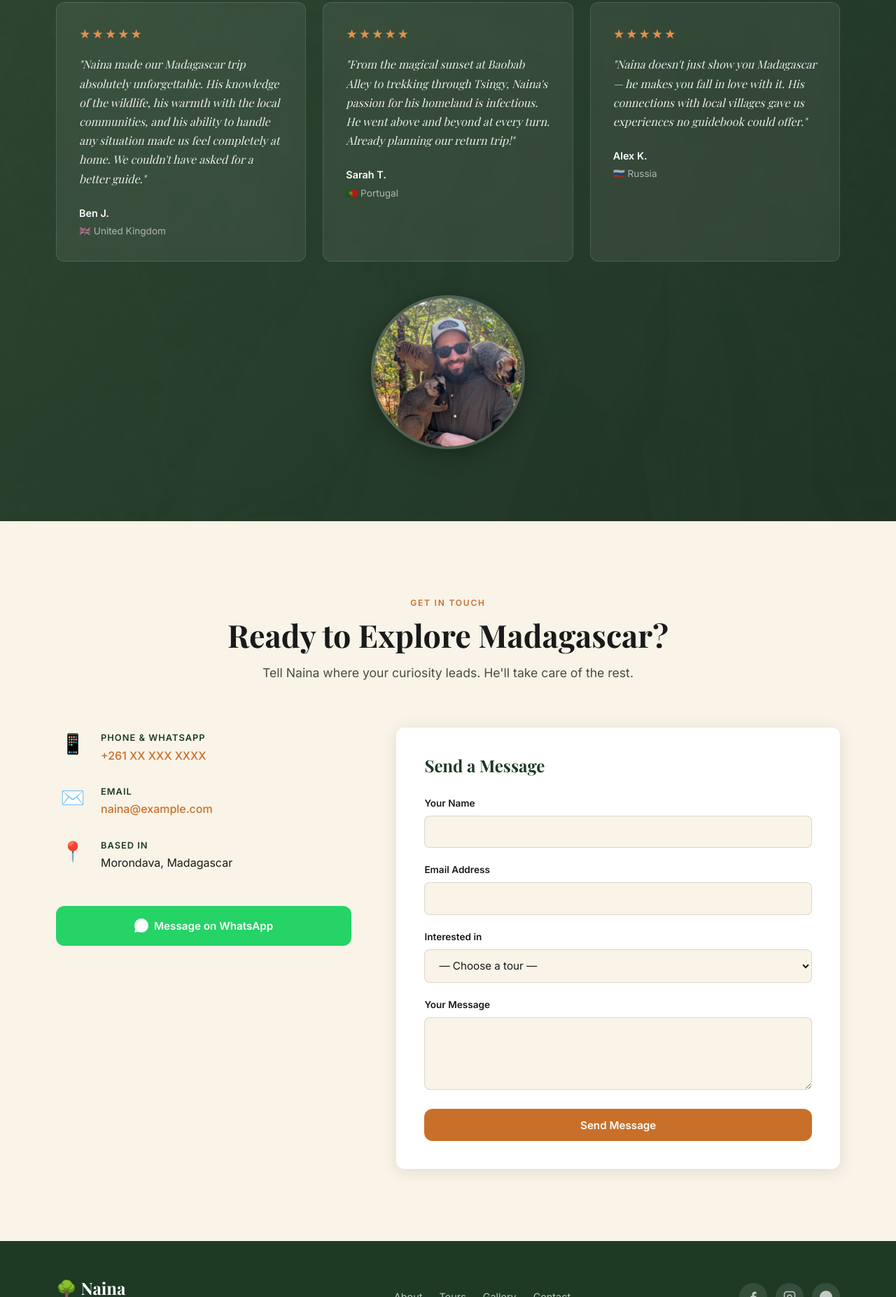
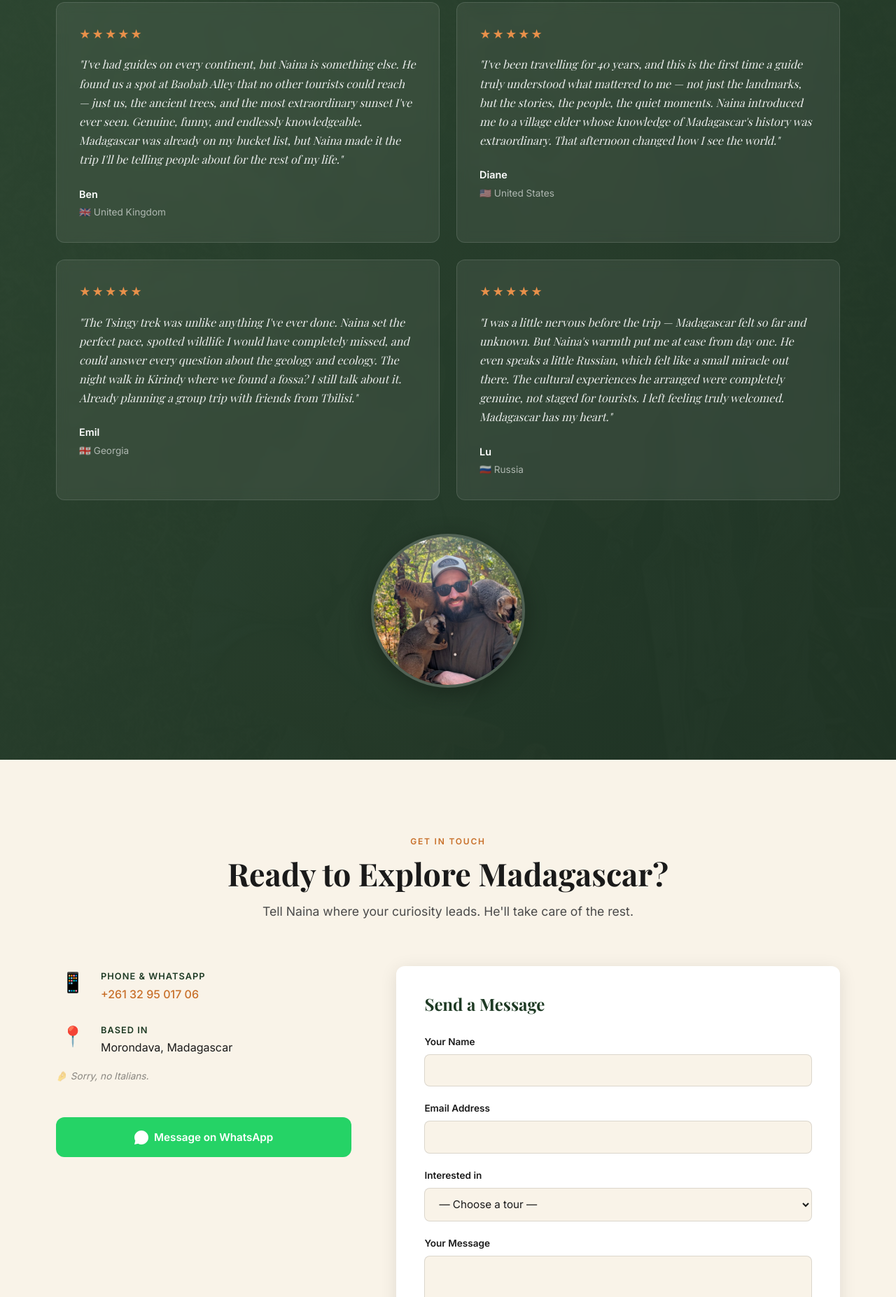
Before and after one commit to assistant-outstride/naina-madagascar, a plain HTML site: page index.html in a window 1280 px wide. Shown: the part 4577-6431 px from the top of the page at 70% size. Drawn offline with nearby package versions, Linux system fonts and the light colour scheme; a web font is replaced by a local one.

Commit message:
Update testimonials (Ben/Diane/Emil/Lu), WhatsApp number, Italian joke, remove email, simplify to EN+FR

```diff
--- a/index.html
+++ b/index.html
@@ -41,9 +41,6 @@
         <ul class="lang-dropdown" id="langDropdown">
           <li data-lang="en" data-flag="🇬🇧" class="active">🇬🇧 English</li>
           <li data-lang="fr" data-flag="🇫🇷">🇫🇷 Français</li>
-          <li data-lang="ru" data-flag="🇷🇺">🇷🇺 Русский</li>
-          <li data-lang="zh" data-flag="🇨🇳">🇨🇳 中文</li>
-          <li data-lang="mg" data-flag="🇲🇬">🇲🇬 Malagasy</li>
         </ul>
       </div>
     </div>
@@ -205,18 +202,23 @@
       <div class="test-grid">
         <div class="test-card reveal">
           <div class="test-stars">★★★★★</div>
-          <blockquote data-i18n="test1_q">"Naina made our Madagascar trip absolutely unforgettable. His knowledge of the wildlife, his warmth with the local communities, and his ability to handle any situation made us feel completely at home. We couldn't have asked for a better guide."</blockquote>
-          <cite><strong>Ben J.</strong> <span data-i18n="test1_loc">🇬🇧 United Kingdom</span></cite>
+          <blockquote data-i18n="test1_q">"I've had guides on every continent, but Naina is something else. He found us a spot at Baobab Alley that no other tourists could reach — just us, the ancient trees, and the most extraordinary sunset I've ever seen. Genuine, funny, and endlessly knowledgeable. Madagascar was already on my bucket list, but Naina made it the trip I'll be telling people about for the rest of my life."</blockquote>
+          <cite><strong>Ben</strong> <span data-i18n="test1_loc">🇬🇧 United Kingdom</span></cite>
         </div>
         <div class="test-card reveal delay-1">
           <div class="test-stars">★★★★★</div>
-          <blockquote data-i18n="test2_q">"From the magical sunset at Baobab Alley to trekking through Tsingy, Naina's passion for his homeland is infectious. He went above and beyond at every turn. Already planning our return trip!"</blockquote>
-          <cite><strong>Sarah T.</strong> <span data-i18n="test2_loc">🇵🇹 Portugal</span></cite>
+          <blockquote data-i18n="test2_q">"I've been travelling for 40 years, and this is the first time a guide truly understood what mattered to me — not just the landmarks, but the stories, the people, the quiet moments. Naina introduced me to a village elder whose knowledge of Madagascar's history was extraordinary. That afternoon changed how I see the world."</blockquote>
+          <cite><strong>Diane</strong> <span data-i18n="test2_loc">🇺🇸 United States</span></cite>
         </div>
         <div class="test-card reveal delay-2">
           <div class="test-stars">★★★★★</div>
-          <blockquote data-i18n="test3_q">"Naina doesn't just show you Madagascar — he makes you fall in love with it. His connections with local villages gave us experiences no guidebook could offer."</blockquote>
-          <cite><strong>Alex K.</strong> <span data-i18n="test3_loc">🇷🇺 Russia</span></cite>
+          <blockquote data-i18n="test3_q">"The Tsingy trek was unlike anything I've ever done. Naina set the perfect pace, spotted wildlife I would have completely missed, and could answer every question about the geology and ecology. The night walk in Kirindy where we found a fossa? I still talk about it. Already planning a group trip with friends from Tbilisi."</blockquote>
+          <cite><strong>Emil</strong> <span data-i18n="test3_loc">🇬🇪 Georgia</span></cite>
+        </div>
+        <div class="test-card reveal">
+          <div class="test-stars">★★★★★</div>
+          <blockquote data-i18n="test4_q">"I was a little nervous before the trip — Madagascar felt so far and unknown. But Naina's warmth put me at ease from day one. He even speaks a little Russian, which felt like a small miracle out there. The cultural experiences he arranged were completely genuine, not staged for tourists. I left feeling truly welcomed. Madagascar has my heart."</blockquote>
+          <cite><strong>Lu</strong> <span data-i18n="test4_loc">🇷🇺 Russia</span></cite>
         </div>
       </div>
       <div class="test-accent">
@@ -237,17 +239,14 @@
         <div class="contact-info reveal">
           <div class="contact-row">
             <span class="contact-icon">📱</span>
-            <div><strong data-i18n="c_phone_label">Phone &amp; WhatsApp</strong><br><a href="https://wa.me/261XXXXXXXX" class="contact-link">+261 XX XXX XXXX</a></div>
-          </div>
-          <div class="contact-row">
-            <span class="contact-icon">✉️</span>
-            <div><strong data-i18n="c_email_label">Email</strong><br><a href="mailto:naina@example.com" class="contact-link">naina@example.com</a></div>
+            <div><strong data-i18n="c_phone_label">Phone &amp; WhatsApp</strong><br><a href="https://wa.me/261329501706" class="contact-link">+261 32 95 017 06</a></div>
           </div>
           <div class="contact-row">
             <span class="contact-icon">📍</span>
             <div><strong data-i18n="c_loc_label">Based in</strong><br><span>Morondava, Madagascar</span></div>
           </div>
-          <a href="https://wa.me/261XXXXXXXX" class="btn btn-wa" target="_blank" rel="noopener">
+          <p class="italian-joke" data-i18n="italian_joke">🤌 <em>Sorry, no Italians.</em></p>
+          <a href="https://wa.me/261329501706" class="btn btn-wa" target="_blank" rel="noopener">
             <svg viewBox="0 0 24 24" width="20" height="20" fill="currentColor"><path d="M17.472 14.382c-.297-.149-1.758-.867-2.03-.967-.273-.099-.471-.148-.67.15-.197.297-.767.966-.94 1.164-.173.199-.347.223-.644.075-.297-.15-1.255-.463-2.39-1.475-.883-.788-1.48-1.761-1.653-2.059-.173-.297-.018-.458.13-.606.134-.133.298-.347.446-.52.149-.174.198-.298.298-.497.099-.198.05-.371-.025-.52-.075-.149-.669-1.612-.916-2.207-.242-.579-.487-.5-.669-.51-.173-.008-.371-.01-.57-.01-.198 0-.52.074-.792.372-.272.297-1.04 1.016-1.04 2.479 0 1.462 1.065 2.875 1.213 3.074.149.198 2.096 3.2 5.077 4.487.709.306 1.262.489 1.694.625.712.227 1.36.195 1.871.118.571-.085 1.758-.719 2.006-1.413.248-.694.248-1.289.173-1.413-.074-.124-.272-.198-.57-.347zM12 0C5.373 0 0 5.373 0 12c0 2.123.552 4.118 1.523 5.849L0 24l6.335-1.493C8.09 23.458 10.001 24 12 24c6.627 0 12-5.373 12-12S18.627 0 12 0z"/></svg>
             <span data-i18n="c_wa_btn">Message on WhatsApp</span>
           </a>
@@ -305,7 +304,7 @@
         <div class="footer-social">
           <a href="#" aria-label="Facebook" class="soc-link"><svg viewBox="0 0 24 24" width="18" height="18" fill="currentColor"><path d="M18 2h-3a5 5 0 00-5 5v3H7v4h3v8h4v-8h3l1-4h-4V7a1 1 0 011-1h3z"/></svg></a>
           <a href="#" aria-label="Instagram" class="soc-link"><svg viewBox="0 0 24 24" width="18" height="18" fill="none" stroke="currentColor" stroke-width="2"><rect x="2" y="2" width="20" height="20" rx="5"/><path d="M16 11.37A4 4 0 1112.63 8 4 4 0 0116 11.37z"/><line x1="17.5" y1="6.5" x2="17.51" y2="6.5"/></svg></a>
-          <a href="https://wa.me/261XXXXXXXX" aria-label="WhatsApp" class="soc-link"><svg viewBox="0 0 24 24" width="18" height="18" fill="currentColor"><path d="M17.472 14.382c-.297-.149-1.758-.867-2.03-.967-.273-.099-.471-.148-.67.15-.197.297-.767.966-.94 1.164-.173.199-.347.223-.644.075-.297-.15-1.255-.463-2.39-1.475-.883-.788-1.48-1.761-1.653-2.059-.173-.297-.018-.458.13-.606.134-.133.298-.347.446-.52.149-.174.198-.298.298-.497.099-.198.05-.371-.025-.52-.075-.149-.669-1.612-.916-2.207-.242-.579-.487-.5-.669-.51-.173-.008-.371-.01-.57-.01-.198 0-.52.074-.792.372-.272.297-1.04 1.016-1.04 2.479 0 1.462 1.065 2.875 1.213 3.074.149.198 2.096 3.2 5.077 4.487.709.306 1.262.489 1.694.625.712.227 1.36.195 1.871.118.571-.085 1.758-.719 2.006-1.413.248-.694.248-1.289.173-1.413-.074-.124-.272-.198-.57-.347zM12 0C5.373 0 0 5.373 0 12c0 2.123.552 4.118 1.523 5.849L0 24l6.335-1.493C8.09 23.458 10.001 24 12 24c6.627 0 12-5.373 12-12S18.627 0 12 0z"/></svg></a>
+          <a href="https://wa.me/261329501706" aria-label="WhatsApp" class="soc-link"><svg viewBox="0 0 24 24" width="18" height="18" fill="currentColor"><path d="M17.472 14.382c-.297-.149-1.758-.867-2.03-.967-.273-.099-.471-.148-.67.15-.197.297-.767.966-.94 1.164-.173.199-.347.223-.644.075-.297-.15-1.255-.463-2.39-1.475-.883-.788-1.48-1.761-1.653-2.059-.173-.297-.018-.458.13-.606.134-.133.298-.347.446-.52.149-.174.198-.298.298-.497.099-.198.05-.371-.025-.52-.075-.149-.669-1.612-.916-2.207-.242-.579-.487-.5-.669-.51-.173-.008-.371-.01-.57-.01-.198 0-.52.074-.792.372-.272.297-1.04 1.016-1.04 2.479 0 1.462 1.065 2.875 1.213 3.074.149.198 2.096 3.2 5.077 4.487.709.306 1.262.489 1.694.625.712.227 1.36.195 1.871.118.571-.085 1.758-.719 2.006-1.413.248-.694.248-1.289.173-1.413-.074-.124-.272-.198-.57-.347zM12 0C5.373 0 0 5.373 0 12c0 2.123.552 4.118 1.523 5.849L0 24l6.335-1.493C8.09 23.458 10.001 24 12 24c6.627 0 12-5.373 12-12S18.627 0 12 0z"/></svg></a>
         </div>
       </div>
       <div class="footer-bottom">
--- a/script.js
+++ b/script.js
@@ -29,7 +29,7 @@ const T = {
     test3_q:"\u201CNaina doesn't just show you Madagascar — he makes you fall in love with it. His connections with local villages gave us experiences no guidebook could offer.\u201D",
     test3_loc:"🇷🇺 Russia",
     contact_label:"Get in Touch", contact_title:"Ready to Explore Madagascar?", contact_sub:"Tell Naina where your curiosity leads. He'll take care of the rest.",
-    c_phone_label:"Phone & WhatsApp", c_email_label:"Email", c_loc_label:"Based in", c_wa_btn:"Message on WhatsApp",
+    c_phone_label:"Phone & WhatsApp", c_loc_label:"Based in", c_wa_btn:"Message on WhatsApp",
     form_title:"Send a Message", form_name:"Your Name", form_email:"Email Address", form_interest:"Interested in",
     form_select:"— Choose a tour —", form_custom:"Custom itinerary", form_msg:"Your Message", form_send:"Send Message",
     form_ok:"Message sent! Naina will be in touch soon.",
@@ -60,7 +60,7 @@ const T = {
     test3_q:"\u00AB Naina ne vous montre pas seulement Madagascar — il vous en fait tomber amoureux. Ses connexions avec les villages locaux nous ont offert des expériences qu'aucun guide de voyage ne pourrait proposer. \u00BB",
     test3_loc:"🇷🇺 Russie",
     contact_label:"Contactez-nous", contact_title:"Prêt à Explorer Madagascar ?", contact_sub:"Dites à Naina où votre curiosité vous mène. Il s'occupe du reste.",
-    c_phone_label:"Téléphone & WhatsApp", c_email_label:"E-mail", c_loc_label:"Basé à", c_wa_btn:"Écrire sur WhatsApp",
+    c_phone_label:"Téléphone & WhatsApp", c_loc_label:"Basé à", c_wa_btn:"Écrire sur WhatsApp",
     form_title:"Envoyer un Message", form_name:"Votre Nom", form_email:"Adresse E-mail", form_interest:"Intéressé par",
     form_select:"— Choisir un circuit —", form_custom:"Itinéraire sur mesure", form_msg:"Votre Message", form_send:"Envoyer",
     form_ok:"Message envoyé ! Naina vous contactera bientôt.",
@@ -91,7 +91,7 @@ const T = {
     test3_q:"\u00AB Найна не просто показывает вам Мадагаскар — он заставляет вас влюбиться в него. Его связи с местными деревнями подарили нам впечатления, которые не найти ни в одном путеводителе. \u00BB",
     test3_loc:"🇷🇺 Россия",
     contact_label:"Свяжитесь", contact_title:"Готовы Исследовать Мадагаскар?", contact_sub:"Расскажите Найна, куда ведёт ваше любопытство. Он позаботится об остальном.",
-    c_phone_label:"Телефон и WhatsApp", c_email_label:"Эл. почта", c_loc_label:"Базируется в", c_wa_btn:"Написать в WhatsApp",
+    c_phone_label:"Телефон и WhatsApp", c_loc_label:"Базируется в", c_wa_btn:"Написать в WhatsApp",
     form_title:"Отправить Сообщение", form_name:"Ваше Имя", form_email:"Электронная Почта", form_interest:"Интересует",
     form_select:"— Выберите тур —", form_custom:"Индивидуальный маршрут", form_msg:"Ваше Сообщение", form_send:"Отправить",
     form_ok:"Сообщение отправлено! Найна свяжется с вами в ближайшее время.",
@@ -122,7 +122,7 @@ const T = {
     test3_q:"\u201CNaina 不只是带你看马达加斯加 —— 他让你爱上它。他与当地村庄的联系给了我们任何旅行指南都无法提供的体验。\u201D",
     test3_loc:"🇷🇺 俄罗斯",
     contact_label:"联系我们", contact_title:"准备好探索马达加斯加了吗？", contact_sub:"告诉 Naina 您的好奇心会带您去哪里。其余的交给他。",
-    c_phone_label:"电话和 WhatsApp", c_email_label:"电子邮件", c_loc_label:"所在地", c_wa_btn:"WhatsApp 发消息",
+    c_phone_label:"电话和 WhatsApp", c_loc_label:"所在地", c_wa_btn:"WhatsApp 发消息",
     form_title:"发送消息", form_name:"您的姓名", form_email:"电子邮箱", form_interest:"感兴趣的",
     form_select:"— 选择线路 —", form_custom:"定制行程", form_msg:"您的留言", form_send:"发送",
     form_ok:"消息已发送！Naina 会尽快与您联系。",
@@ -153,7 +153,7 @@ const T = {
     test3_q:"\u00AB Naina dia tsy mampiseho anao fotsiny an'i Madagasikara — manao anao ho tia azy izy. \u00BB",
     test3_loc:"🇷🇺 Rosia",
     contact_label:"Mifandraisa", contact_title:"Vonona Hikaroka an'i Madagasikara?", contact_sub:"Lazao amin'i Naina izay itarihin'ny fahaliananao. Izy no hiandraikitra ny ambiny.",
-    c_phone_label:"Finday & WhatsApp", c_email_label:"Mailaka", c_loc_label:"Monina ao", c_wa_btn:"Manoratra amin'ny WhatsApp",
+    c_phone_label:"Finday & WhatsApp", c_loc_label:"Monina ao", c_wa_btn:"Manoratra amin'ny WhatsApp",
     form_title:"Mandefa Hafatra", form_name:"Anaranao", form_email:"Adiresy Mailaka", form_interest:"Liana amin'ny",
     form_select:"— Misafidy fizahan-tany —", form_custom:"Dia manokana", form_msg:"Hafatrao", form_send:"Alefa",
     form_ok:"Lasa ny hafatra! Hifandray aminao i Naina tsy ho ela.",
@@ -284,7 +284,7 @@ if (contactForm) {
     const trip = document.getElementById("ftrip").value;
     const msg = document.getElementById("fmsg").value;
     const waText = encodeURIComponent(`Hi Naina! My name is ${name} (${email}).\nI'm interested in: ${trip || "a custom trip"}.\n\n${msg}`);
-    window.open(`https://wa.me/261XXXXXXXX?text=${waText}`, "_blank");
+    window.open(`https://wa.me/261329501706?text=${waText}`, "_blank");
     contactForm.classList.add("hidden");
     formOk.classList.remove("hidden");
     setTimeout(() => { contactForm.classList.remove("hidden"); formOk.classList.add("hidden"); contactForm.reset(); }, 5000);
--- a/styles.css
+++ b/styles.css
@@ -159,7 +159,7 @@ p { color: var(--text-mid); font-size: 1.05rem; }
 .section-dark { position: relative; color: #fff; overflow: hidden; }
 .test-bg { position: absolute; inset: 0; background-size: cover; background-position: center; opacity: .15; }
 .test-overlay { position: absolute; inset: 0; background: linear-gradient(135deg,var(--green-deep),#0e2415); opacity: .92; }
-.test-grid { display: grid; grid-template-columns: repeat(3,1fr); gap: 1.5rem; margin-bottom: 3rem; }
+.test-grid { display: grid; grid-template-columns: repeat(2,1fr); gap: 1.5rem; margin-bottom: 3rem; }
 .test-card { background: rgba(255,255,255,.07); border: 1px solid rgba(255,255,255,.12); border-radius: var(--r); padding: 2rem; backdrop-filter: blur(8px); transition: transform var(--tr), background var(--tr); }
 .test-card:hover { transform: translateY(-4px); background: rgba(255,255,255,.11); }
 .test-stars { color: var(--amber-light); font-size: 1rem; letter-spacing: .1em; margin-bottom: 1rem; }
@@ -176,6 +176,7 @@ p { color: var(--text-mid); font-size: 1.05rem; }
 .contact-row { display: flex; gap: 1rem; align-items: flex-start; }
 .contact-icon { font-size: 1.75rem; width: 48px; text-align: center; flex-shrink: 0; }
 .contact-row strong { color: var(--green-deep); font-size: .8rem; text-transform: uppercase; letter-spacing: .08em; }
+.italian-joke { font-size: .85rem; color: rgba(0,0,0,.45); margin-top: -.5rem; }
 .contact-link { color: var(--amber); font-weight: 500; transition: color var(--tr); }
 .contact-link:hover { color: var(--amber-light); }
 .contact-form { background: var(--white); border-radius: var(--r); padding: 2.5rem; box-shadow: var(--shadow); }
@@ -210,7 +211,6 @@ p { color: var(--text-mid); font-size: 1.05rem; }
   .gallery-grid .gal-item:nth-child(1) { grid-column: span 2; grid-row: span 2; }
   .gallery-grid .gal-item:nth-child(5) { grid-row: span 1; }
   .test-grid { grid-template-columns: 1fr 1fr; }
-  .test-grid .test-card:last-child { grid-column: 1 / -1; max-width: 520px; margin: 0 auto; }
 }
 
 @media (max-width: 768px) {
@@ -229,7 +229,6 @@ p { color: var(--text-mid); font-size: 1.05rem; }
   .gallery-grid .gal-item:nth-child(1) { grid-column: span 2; grid-row: span 1; }
   .gallery-grid .gal-item:nth-child(5) { grid-row: span 1; }
   .test-grid { grid-template-columns: 1fr; }
-  .test-grid .test-card:last-child { grid-column: auto; max-width: none; }
   .contact-grid { grid-template-columns: 1fr; }
   .footer-top { flex-direction: column; text-align: center; }
   .footer-social { justify-content: center; }
```
Also changed, not shown: 1 other file.
